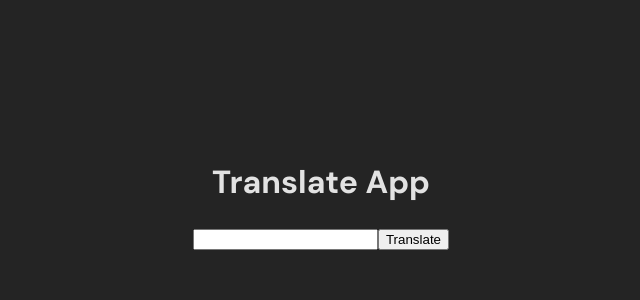
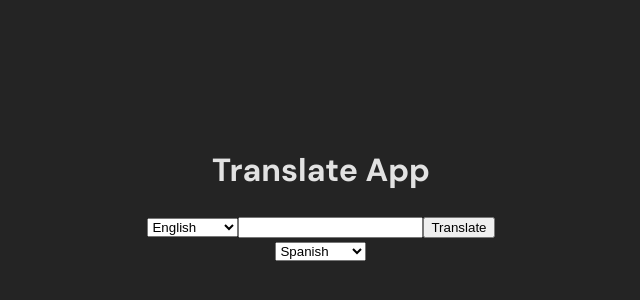
Before and after one commit to Marcobc-exe/translate-app, a React (Vite) app: page / in a window 1280 px wide. Shown: the part 206-506 px from the top of the page, without its empty margins (319-959 px from the left). Built offline with nearby package versions, Linux system fonts and the light colour scheme.

Commit message:
select language has been added

```diff
--- a/src/components/Inputs/Input.tsx
+++ b/src/components/Inputs/Input.tsx
@@ -1,7 +1,7 @@
 import type { ChangeEvent, FC } from "react";
 
 type Props = {
-  handleOnChangeInput: (value: string) => void;
+  handleOnChangeInput: (value: ChangeEvent<HTMLInputElement>) => void;
 };
 
 /**
@@ -12,7 +12,7 @@ export const Input: FC<Props> = ({ handleOnChangeInput }) => {
     <input
       type="text"
       onChange={(e: ChangeEvent<HTMLInputElement>) =>
-        handleOnChangeInput(e.target.value)
+        handleOnChangeInput(e)
       }
     />
   );
--- /dev/null
+++ b/src/components/Selects/SelectLanguage.tsx
@@ -0,0 +1,42 @@
+import type { ChangeEvent, FC } from "react";
+import { LANGUAGES } from "../../consts/Languages";
+
+type PropsSource = {
+  source: string;
+  handleSourceChange: (e: ChangeEvent<HTMLSelectElement>) => void;
+};
+
+export const SelectSourceLan: FC<PropsSource> = ({
+  source,
+  handleSourceChange,
+}) => {
+  return (
+    <select value={source} onChange={handleSourceChange}>
+      {LANGUAGES.map((lang) => (
+        <option key={lang.code} value={lang.code}>
+          {lang.label}
+        </option>
+      ))}
+    </select>
+  );
+};
+
+type PropsTarget = {
+  target: string;
+  handleTargetChange: (e: ChangeEvent<HTMLSelectElement>) => void;
+};
+
+export const SelectTargetLan: FC<PropsTarget> = ({
+  target,
+  handleTargetChange,
+}) => {
+  return (
+    <select value={target} onChange={handleTargetChange}>
+      {LANGUAGES.map((lang) => (
+        <option key={lang.code} value={lang.code}>
+          {lang.label}
+        </option>
+      ))}
+    </select>
+  );
+};
--- a/src/components/translator/Translator.tsx
+++ b/src/components/translator/Translator.tsx
@@ -1,15 +1,28 @@
+import { useState, type ChangeEvent } from "react";
 import { useTranslate } from "../../hooks/useTranslate";
 import { BtnTranslate } from "../buttons/BtnTranslate";
 import { Input } from "../Inputs/Input";
 import { TextTranslated } from "../messages/TextTranslated";
 import { TranslateMessages } from "../messages/TranslateMessages";
+import { SelectSourceLan, SelectTargetLan } from "../Selects/SelectLanguage";
 
 export const Translator = () => {
+  const [source, setSource] = useState("en");
+  const [target, setTarget] = useState("es");
   const { mutate, data, isError, isPending } = useTranslate();
 
-  const handleOnChangeInput = (value: string) => {
-    if (!value.length) return;
-    handleTranslate(value.trim());
+  const handleSourceChange = (e: ChangeEvent<HTMLSelectElement>) => {
+    setSource(e.target.value);
+  };
+
+  const handleTargetChange = (e: ChangeEvent<HTMLSelectElement>) => {
+    setTarget(e.target.value);
+  };
+
+  const handleOnChangeInput = (e: ChangeEvent<HTMLInputElement>) => {
+    e.preventDefault();
+    if (!e.target.value.length) return;
+    handleTranslate(e.target.value.trim());
   };
 
   const onClickTranslate = () => {
@@ -18,17 +31,27 @@ export const Translator = () => {
 
   const handleTranslate = (text?: string) => {
     mutate({
-      text: text ?? "Hello world",
-      source: "en",
-      target: "es",
+      text: text ?? "",
+      source: source,
+      target: target,
     });
   };
 
   return (
     <>
-      <Input handleOnChangeInput={handleOnChangeInput} />
-      <BtnTranslate isPending={isPending} onClickTranslate={onClickTranslate} />
+      <div>
+        <SelectSourceLan
+          source={source}
+          handleSourceChange={handleSourceChange}
+        />
+        <Input handleOnChangeInput={handleOnChangeInput} />
+        <BtnTranslate isPending={isPending} onClickTranslate={onClickTranslate} />
+      </div>
       <TranslateMessages isError={isError} isPending={isPending} />
+      <SelectTargetLan
+        target={target}
+        handleTargetChange={handleTargetChange}
+      />
       <TextTranslated data={data} />
     </>
   );
--- /dev/null
+++ b/src/consts/Languages.ts
@@ -0,0 +1,9 @@
+import type { Language } from "../types/languages";
+
+export const LANGUAGES: Language[] = [
+  { code: "en", label: "English" },
+  { code: "es", label: "Spanish" },
+  { code: "fr", label: "French" },
+  { code: "de", label: "German" },
+  { code: "pt", label: "Portuguese" },
+];
--- /dev/null
+++ b/src/types/languages.d.ts
@@ -0,0 +1,4 @@
+export type Language = {
+  code: string;
+  label: string;
+};
```
